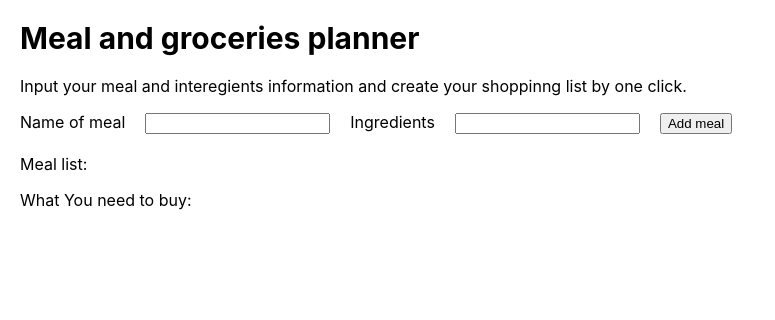
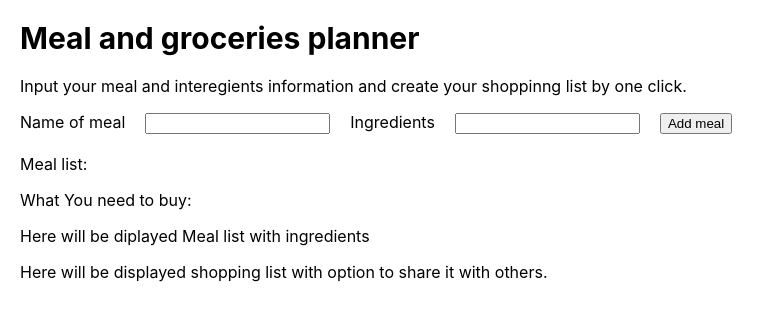
Before and after one commit to mpsujek/meals-and-groceries-planner, a React (Create React App) app: page / in a window 1280 px wide. Shown: the top 320 px of the page, without its empty margins (0-775 px from the left). Built offline with nearby package versions, Linux system fonts and the light colour scheme.

Commit message:
Refactor of app WIP

```diff
--- a/src/App.js
+++ b/src/App.js
@@ -1,11 +1,19 @@
+import React, { useState } from "react";
+
 import InputFields from "./components/InputFields";
 import Header from "./components/Header";
+import MealsList from "./components/MealsList";
+import ShoppingList from "./components/ShoppingList";
+
 import "./App.css";
 function App() {
+  const [mealsObject] = useState("");
   return (
     <div className="App">
       <Header />
-      <InputFields />
+      <InputFields mealsObject={mealsObject} />
+      <MealsList />
+      <ShoppingList />
     </div>
   );
 }
--- /dev/null
+++ b/src/components/MealsList.js
@@ -0,0 +1,9 @@
+import React from "react";
+
+export default function MealsList() {
+  return (
+    <>
+      <p>Here will be diplayed Meal list with ingredients</p>
+    </>
+  );
+}
--- a/src/components/ShoppingList.js
+++ b/src/components/ShoppingList.js
@@ -1,65 +1,12 @@
-// import React, { useState, useRef } from "react";
+import React from "react";
 
-// export default function InputFields() {
-//   if (localStorage.getItem("myMeals") != null) {
-//     const mealsObject = JSON.parse(window.localStorage.getItem("myMeals"));
-//     console.log("json", mealsObject);
-//   }
-
-//   const addElementToList = () => {
-//     const name = mealElementRef.current.value;
-//     const interegients = ingredientsRef.current.value;
-
-//     if (name === "") return;
-//     setMeal((prevListElem) => {
-//       localStorage.setItem("myMeals", JSON.stringify(prevListElem));
-//       return [
-//         ...prevListElem,
-//         { id: uuidv4(), name: name, interegients: interegients },
-//       ];
-//     });
-//     mealElementRef.current.value = null;
-//     ingredientsRef.current.value = null;
-//   };
-
-//   const list = meal.map((element) => {
-//     return (
-//       <li key={element.id}>{`${element.name} (${element.interegients})`}</li>
-//     );
-//   });
-
-//   const shoppinngList = meal.map((element) => {
-//     const arrayOfInteregients = element.interegients.split(",");
-//     const listOfElements = [];
-//     console.log(arrayOfInteregients);
-
-//     arrayOfInteregients.forEach(function (item, index) {
-//       listOfElements.push(<li key={index}>{item}</li>);
-//     });
-//     return listOfElements;
-//   });
-
-//   return (
-//     <>
-//       <div className="label_wrapper">
-//         <label>
-//           Name of meal
-//           <input type="text" ref={mealElementRef} />
-//         </label>
-//         <label>
-//           Ingredients
-//           <input type="text" ref={ingredientsRef} />
-//         </label>
-//         <button onClick={addElementToList}>Add meal</button>
-//       </div>
-//       <div className="list">
-//         <div className="">Meal list:</div>
-//         <ul>{list}</ul>
-//       </div>
-//       <div className="shoppingList">
-//         <div className="">What You need to buy:</div>
-//         <ul>{shoppinngList}</ul>
-//       </div>
-//     </>
-//   );
-// }
+export default function ShoppingList() {
+  return (
+    <>
+      <p>
+        Here will be displayed shopping list with option to share it with
+        others.
+      </p>
+    </>
+  );
+}
```
